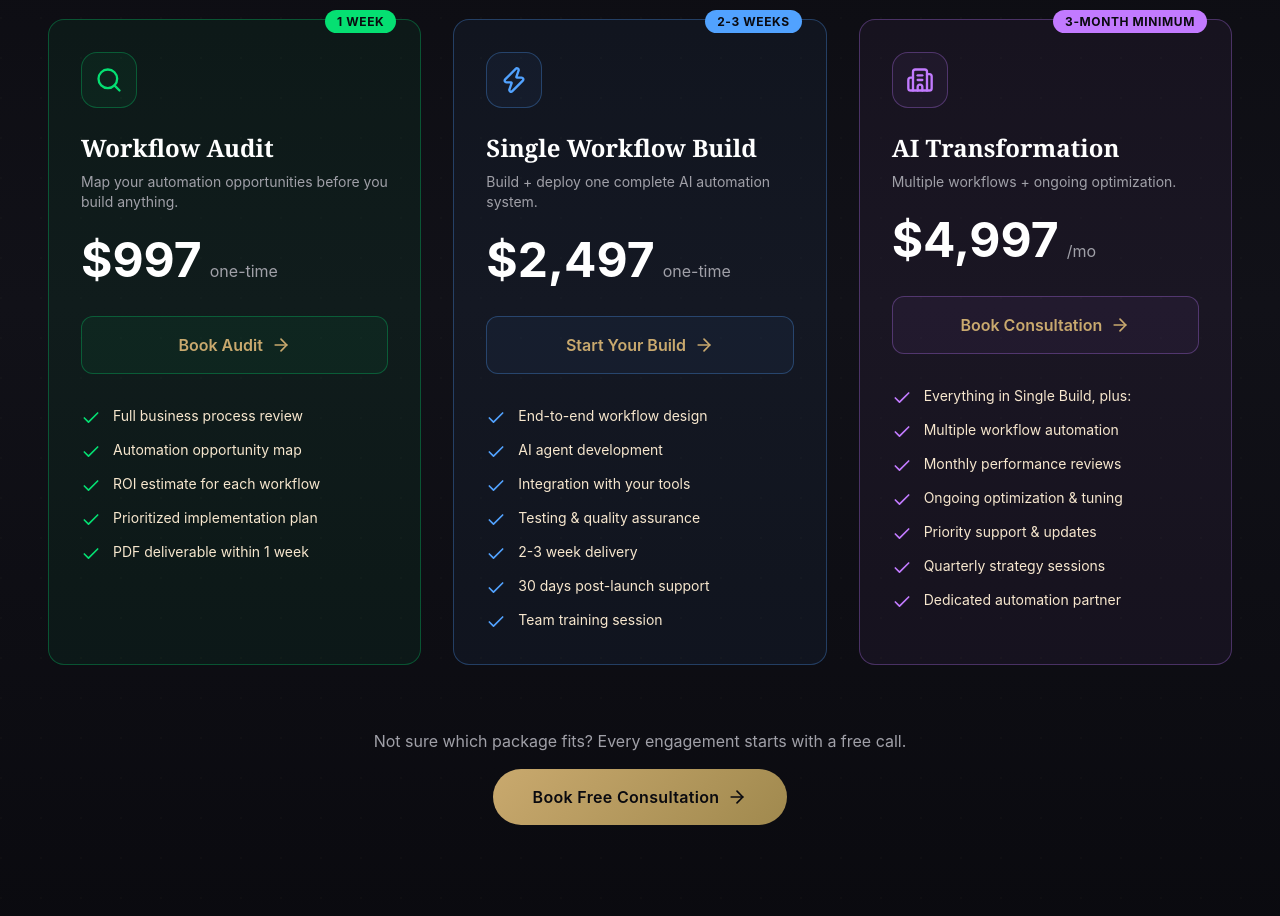
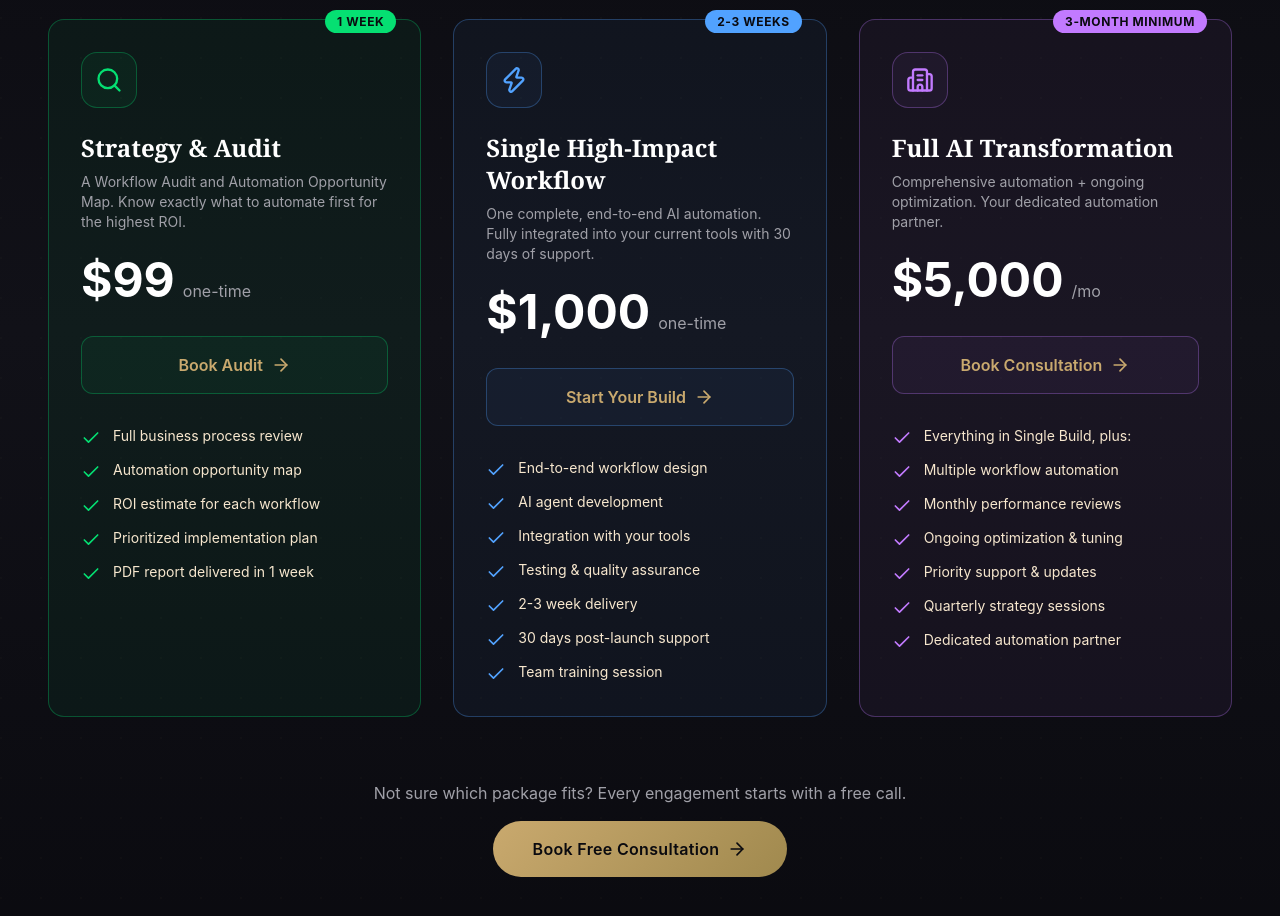
Before and after one commit to Pablodd1/ai-dynamics-v2, a React (Vite) app: page / in a window 1280 px wide. Shown: the part 4940-5856 px from the top of the page. Built offline with nearby package versions, Linux system fonts and the light colour scheme.

Commit message:
fix: update pricing - 9 audit, K workflow, K transformation

```diff
--- a/src/components/Pricing.tsx
+++ b/src/components/Pricing.tsx
@@ -4,11 +4,11 @@ import { Check, ArrowRight, Search, Zap, Building2 } from 'lucide-react'
 const Pricing = () => {
   const plans = [
     {
-      name: 'Workflow Audit',
-      price: '$997',
+      name: 'Strategy & Audit',
+      price: '$99',
       priceNote: 'one-time',
       duration: '1 week',
-      description: 'Map your automation opportunities before you build anything.',
+      description: 'A Workflow Audit and Automation Opportunity Map. Know exactly what to automate first for the highest ROI.',
       icon: Search,
       accentColor: 'green',
       cta: 'Book Audit',
@@ -18,15 +18,15 @@ const Pricing = () => {
         'Automation opportunity map',
         'ROI estimate for each workflow',
         'Prioritized implementation plan',
-        'PDF deliverable within 1 week',
+        'PDF report delivered in 1 week',
       ],
     },
     {
-      name: 'Single Workflow Build',
-      price: '$2,497',
+      name: 'Single High-Impact Workflow',
+      price: '$1,000',
       priceNote: 'one-time',
       duration: '2-3 weeks',
-      description: 'Build + deploy one complete AI automation system.',
+      description: 'One complete, end-to-end AI automation. Fully integrated into your current tools with 30 days of support.',
       icon: Zap,
       accentColor: 'blue',
       cta: 'Start Your Build',
@@ -42,11 +42,11 @@ const Pricing = () => {
       ],
     },
     {
-      name: 'AI Transformation',
-      price: '$4,997',
+      name: 'Full AI Transformation',
+      price: '$5,000',
       priceNote: '/mo',
       duration: '3-month minimum',
-      description: 'Multiple workflows + ongoing optimization.',
+      description: 'Comprehensive automation + ongoing optimization. Your dedicated automation partner.',
       icon: Building2,
       accentColor: 'purple',
       cta: 'Book Consultation',
```
